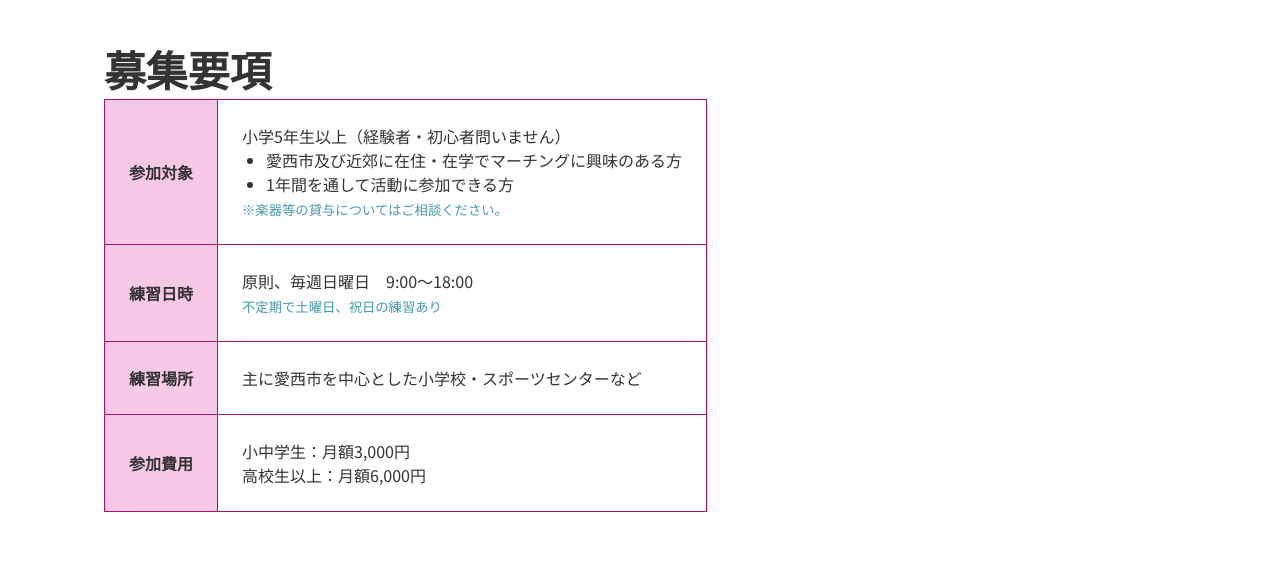
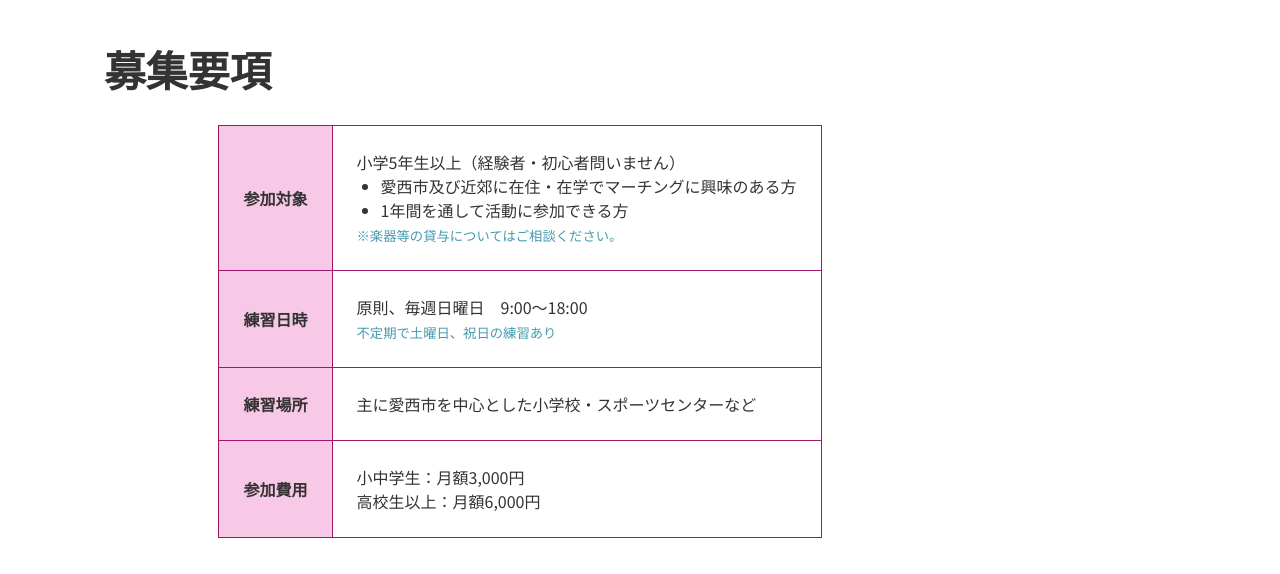
Before and after one commit to Aisai-Marching-Band-BLOWING/official-website, an Astro site: page /join in a window 1280 px wide. Shown: the part 1300-1874 px from the top of the page. Built offline with nearby package versions, Linux system fonts and the light colour scheme; Astro itself is replaced by a stand-in of ours.

Commit message:
募集要項セクションのスタイルを改善し、要件コンポーネントをラップするdivを追加

```diff
--- a/src/components/IndexJoinUs.astro
+++ b/src/components/IndexJoinUs.astro
@@ -26,6 +26,10 @@ import SectionTitle from "./SectionTitle.astro";
     font-weight: bold;
   }
 
+  .requirements {
+    margin-top: calc(var(--ratio) * 1rem);
+  }
+
   @media (width < 640px) {
     #index-join .read {
       margin-top: calc(var(--ratio) * 1rem);
--- a/src/pages/join.astro
+++ b/src/pages/join.astro
@@ -39,7 +39,7 @@ import { Image } from "astro:assets";
 
   <section id="application-requirements">
     <h2>募集要項</h2>
-    <ApplicationRequirements />
+    <div class="application-requirements"><ApplicationRequirements /></div>
   </section>
 </BaseLayout>
 
@@ -53,4 +53,10 @@ import { Image } from "astro:assets";
       grid-template-columns: 1fr 1fr;
     }
   }
+
+  .application-requirements {
+    margin-top: calc(var(--ratio) * 1rem);
+    display: flex;
+    justify-content: center;
+  }
 </style>
```
